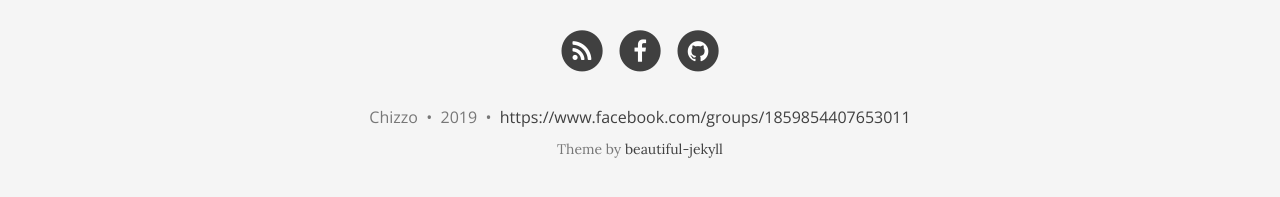
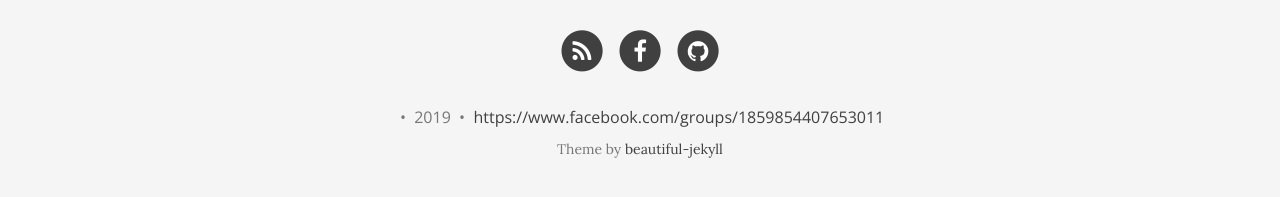
Before and after one commit to Chizzoz/laravel-zambia, a Jekyll site: the page built from index.html, in a window 1280 px wide and 1210 px high. Shown: the part 1000-1197 px from the top of the window. Built offline with Jekyll 4.4.1, drawn with Linux system fonts in a browser that asks for light colours; nearby versions of some CDN libraries; the list of posts is cut into pages by our own code.

Commit message:
Update _config.yml

```diff
--- a/_config.yml
+++ b/_config.yml
@@ -60,7 +60,7 @@ footer-link-col: "#404040"
 # Change all these values or delete the ones you don't want.
 # Important: you must keep the "name" parameter, everything else you can remove
 author:
-  name: Chizzo
+  name:
 
 # Select your active Social Network Links.
 # Uncomment the links you want to show in the footer and add your information to each link.
```
